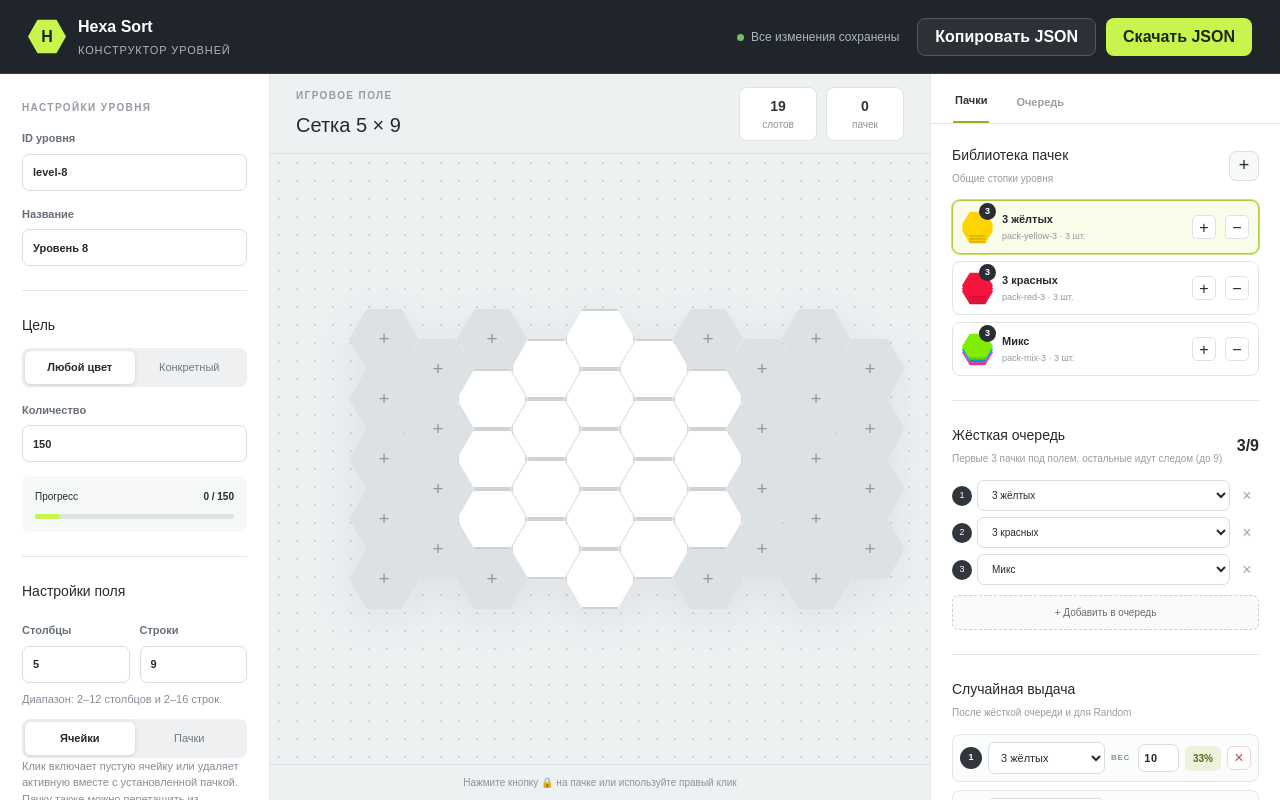
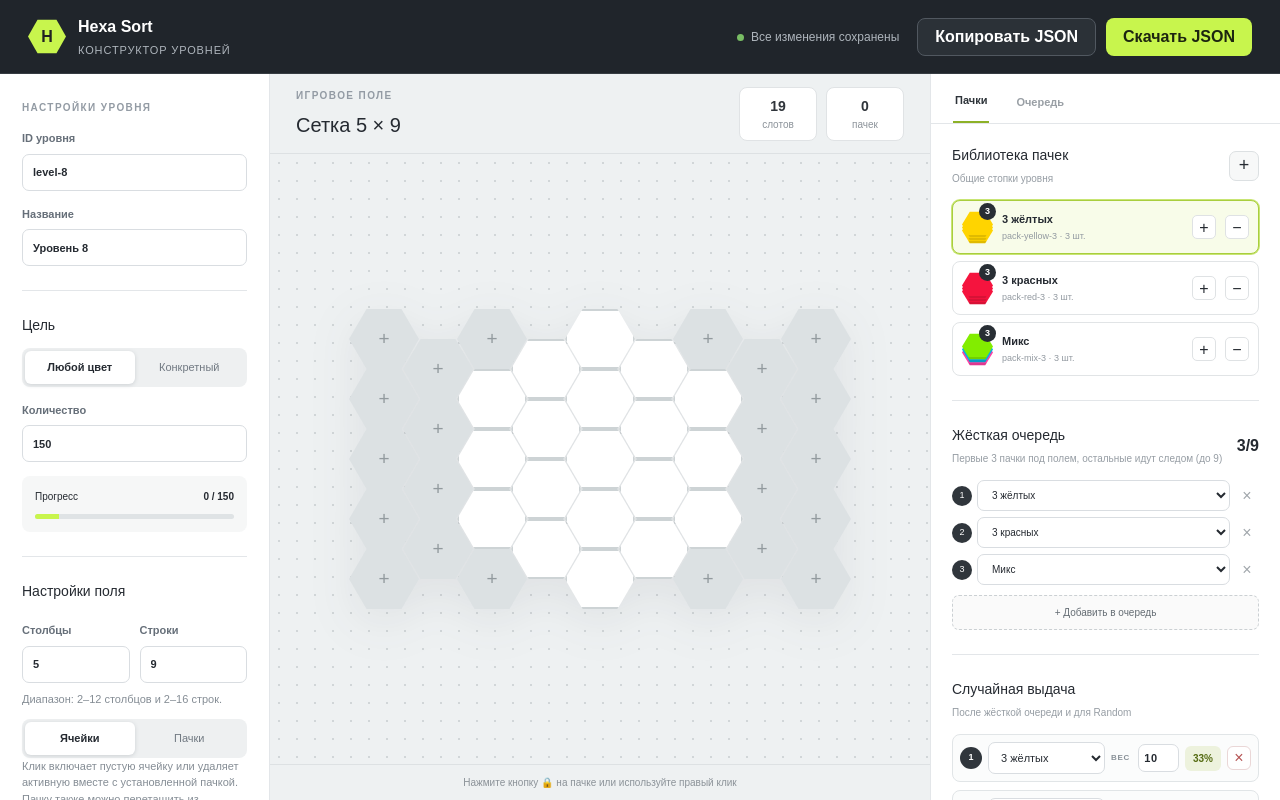
Before and after one commit to MikhailPakhomov/hexa-sort-constructor, a Next.js app: page / in a window 1280 px wide. Built offline with nearby package versions, Linux system fonts and the light colour scheme.

Commit message:
fix: исправление отрисовки сетки

```diff
--- a/app/level-constructor.tsx
+++ b/app/level-constructor.tsx
@@ -57,9 +57,13 @@ function cellColumn(row: number, slot: number, columnCount: number) {
   return slot * 2 - (columnCount - 1) + (row % 2);
 }
 
+function slotsInRow(row: number, columnCount: number) {
+  return columnCount - (row % 2);
+}
+
 function makeRows(active: Set<string>, rowCount: number, columnCount: number) {
   return Array.from({ length: rowCount }, (_, row) => ({
-    columns: Array.from({ length: columnCount }, (_, slot) => cellId(row, slot))
+    columns: Array.from({ length: slotsInRow(row, columnCount) }, (_, slot) => cellId(row, slot))
       .filter((id) => active.has(id))
       .map((id) => cellColumn(row, Number(id.split(":")[1]), columnCount)),
   }));
@@ -108,7 +112,7 @@ export default function LevelConstructor() {
     const boardCells = rows.flatMap(({ columns }, row) => columns.map((column, slot) => ({ id: `${row}:${slot}`, row, slot, column })));
     const exportedCellIds = new Map<string, string>();
     Array.from({ length: rowCount }, (_, row) => {
-      const activeSlots = Array.from({ length: columnCount }, (_, slot) => slot).filter((slot) => active.has(cellId(row, slot)));
+      const activeSlots = Array.from({ length: slotsInRow(row, columnCount) }, (_, slot) => slot).filter((slot) => active.has(cellId(row, slot)));
       activeSlots.forEach((gridSlot, exportSlot) => exportedCellIds.set(cellId(row, gridSlot), `${row}:${exportSlot}`));
     });
     const hardPacks = queue.map((item, index) => item.kind === "random"
@@ -141,7 +145,7 @@ export default function LevelConstructor() {
     const rows = Math.min(MAX_ROW_COUNT, Math.max(MIN_BOARD_SIZE, nextRowCount));
     const isInside = (id: string) => {
       const [row, slot] = id.split(":").map(Number);
-      return row < rows && slot < columns;
+      return row < rows && slot < slotsInRow(row, columns);
     };
 
     setColumnCount(columns);
@@ -271,7 +275,7 @@ export default function LevelConstructor() {
           <div className="canvas-head"><div><p className="eyebrow">Игровое поле</p><h1>Сетка {columnCount} × {rowCount}</h1></div><div className="stats"><span><b>{active.size}</b> слотов</span><span><b>{Object.keys(placements).length}</b> пачек</span></div></div>
           <div className="board-wrap">
             <div className="hex-board coordinate-grid" style={{ position: "relative", display: "block", width: columnCount * 108 + 60, height: rowCount * 30 + 30, padding: 0 }}>
-              {Array.from({ length: rowCount }, (_, row) => Array.from({ length: columnCount }, (_, slot) => {
+              {Array.from({ length: rowCount }, (_, row) => Array.from({ length: slotsInRow(row, columnCount) }, (_, slot) => {
                 const id = cellId(row, slot); const isActive = active.has(id); const placement = placements[id]; const pack = placement && packs.find((item) => item.id === placement.packId);
                 const column = cellColumn(row, slot, columnCount);
                 return <button key={id} style={{ position: "absolute", left: `calc(50% + ${column * 54}px)`, top: row * 30, width: 70, height: 60, transform: "translateX(-50%)" }} className={`hex-cell ${isActive ? "is-active" : ""} ${placement ? "has-pack" : ""} ${draggingPackId && isActive ? "can-drop" : ""} ${dragTargetCell === id ? "is-drop-target" : ""} tool-${boardTool}`} onClick={() => handleBoardClick(id)} onDragEnter={(event) => { if (!isActive || !draggingPackId) return; event.preventDefault(); setDragTargetCell(id); }} onDragOver={(event) => { if (!isActive || !draggingPackId) return; event.preventDefault(); event.dataTransfer.dropEffect = "copy"; }} onDragLeave={(event) => { if (!event.currentTarget.contains(event.relatedTarget as Node)) setDragTargetCell((current) => current === id ? null : current); }} onDrop={(event) => { event.preventDefault(); const packId = event.dataTransfer.getData("application/x-hexa-pack") || draggingPackId; if (packId) dropPack(id, packId); }} onContextMenu={(event) => { event.preventDefault(); if (placement) setContextMenu({ cellId: id, x: event.clientX, y: event.clientY }); }} title={`${id} · column ${column}${pack ? ` — ${pack.name}. Правый клик — действия` : ""}`}>
```
